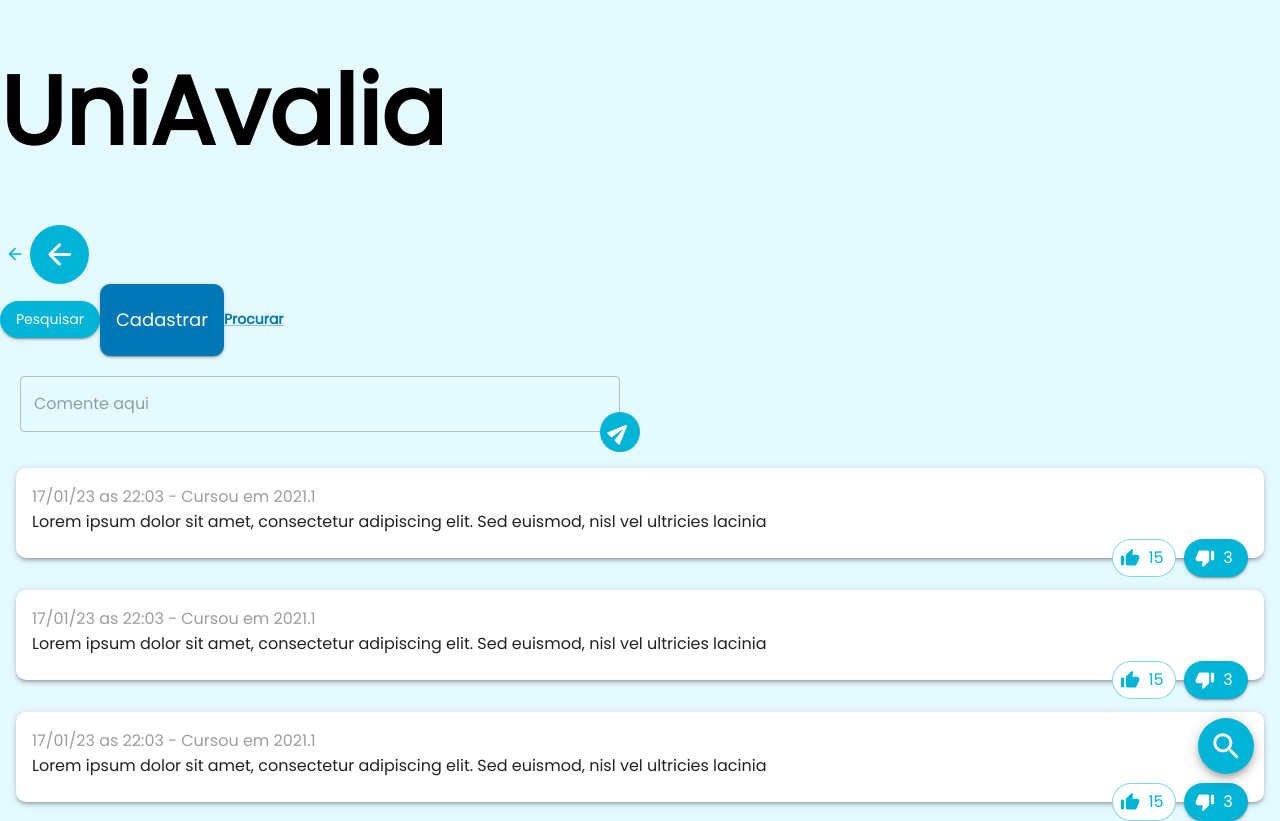
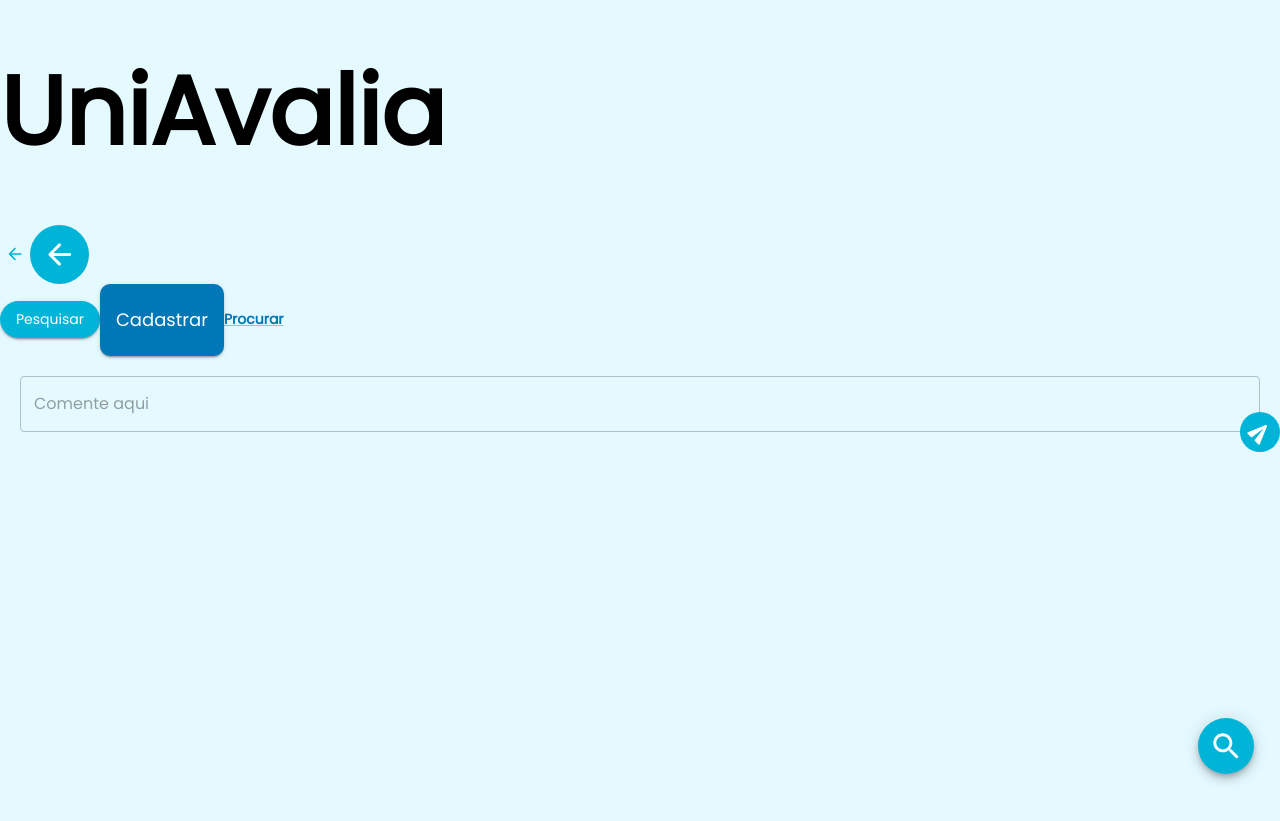
Before and after one commit to Barbosa885/UniAvalia-front, a Next.js app: page / in a window 1280 px wide. After the commit the page ends 800 px from the top, so only its background shows below. Built offline with nearby package versions, Linux system fonts and the light colour scheme.

Commit message:
fix: Fix comment errors and styling

```diff
--- a/src/components/Agree/index.tsx
+++ b/src/components/Agree/index.tsx
@@ -5,6 +5,10 @@ import { Button, ButtonProps } from '@mui/material'
 const ButtonStyled = styled(Button)(({ theme }) => ({
   padding: '4px 8px',
   borderRadius: 9999,
+
+  p: {
+    margin: 0,
+  },
 }))
 
 export type AgreeProps = ButtonProps & {
--- a/src/components/Comment/index.tsx
+++ b/src/components/Comment/index.tsx
@@ -11,11 +11,6 @@ const PaperStyled = styled(Paper)(({ theme }) => ({
   borderRadius: 10,
   boxSizing: 'border-box',
 
-  p: {
-    fontSize: 16,
-    margin: 0,
-  },
-
   '.agree-btns': {
     position: 'absolute',
     bottom: 0,
@@ -27,9 +22,15 @@ const PaperStyled = styled(Paper)(({ theme }) => ({
   },
 }))
 
-const PStyled = styled.p(({ theme }) => ({
+const TimestampStyled = styled.p(({ theme }) => ({
   fontSize: 14,
   color: theme.palette.grey[500],
+  margin: 0,
+}))
+
+const MessageStyled = styled.p(({ theme }) => ({
+  fontSize: 14,
+  margin: 0,
 }))
 
 export interface CommentProps {
@@ -50,11 +51,11 @@ export const Comment = ({
 
   return (
     <PaperStyled elevation={3}>
-      <PStyled className="comment-timestamp">
+      <TimestampStyled>
         {formattedDate} - Cursou em {semester}
-      </PStyled>
+      </TimestampStyled>
 
-      <p className="comment-message">{message}</p>
+      <MessageStyled>{message}</MessageStyled>
 
       <div className="agree-btns">
         <Agree onClick={onAgree} active={agreed} count={agrees} />
--- a/src/components/CommentInput/index.tsx
+++ b/src/components/CommentInput/index.tsx
@@ -10,7 +10,6 @@ import { IconButton } from '../Button'
 const FormStyled = styled.form({
   position: 'relative',
   width: '100%',
-  maxWidth: '600px',
 })
 
 const IconButtonStyled = styled(IconButton)({
--- a/src/pages/index.tsx
+++ b/src/pages/index.tsx
@@ -1,4 +1,3 @@
-import { useState } from 'react'
 import { ArrowBackRounded, SearchRounded } from '@mui/icons-material'
 
 import {
@@ -7,55 +6,8 @@ import {
   IconButton,
   LinkButton,
 } from '../components/Button'
-import { Comment } from '../components/Comment'
 import { CommentInput } from '../components/CommentInput'
-
-const exampleComment: IComment = {
-  id: 0,
-  message:
-    'Lorem ipsum dolor sit amet, consectetur adipiscing elit. Sed euismod, nisl vel ultricies lacinia',
-  agrees: 15,
-  disagrees: 3,
-  date: new Date(),
-  semester: '2021.1',
-  agreed: false,
-  disagreed: true,
-}
-
 export default function Home(): JSX.Element {
-  const [comments, setComments] = useState<IComment[]>([
-    { ...exampleComment, id: 1 },
-    { ...exampleComment, id: 2 },
-    { ...exampleComment, id: 3 },
-  ])
-
-  const handleAgree = (id: number, isAgree: boolean): void => {
-    setComments(comments => {
-      const newComments = comments.map(comment => {
-        if (comment.id !== id) return comment
-
-        if (isAgree)
-          return {
-            ...comment,
-            disagreed: false,
-            agreed: !comment.agreed,
-            agrees: comment.agrees + (comment.agreed ? -1 : 1),
-            disagrees: comment.disagrees + (comment.disagreed ? -1 : 0),
-          }
-
-        return {
-          ...comment,
-          disagreed: !comment.disagreed,
-          agreed: false,
-          agrees: comment.agrees + (comment.agreed ? -1 : 0),
-          disagrees: comment.disagrees + (comment.disagreed ? -1 : 1),
-        }
-      })
-
-      return newComments
-    })
-  }
-
   return (
     <>
       <FloatingButton size="large" Icon={SearchRounded} />
@@ -85,28 +37,6 @@ export default function Home(): JSX.Element {
           }}
         />
       </div>
-
-      <div
-        style={{
-          display: 'flex',
-          flexDirection: 'column',
-          gap: 32,
-          padding: 16,
-        }}
-      >
-        {comments.map(comment => (
-          <Comment
-            key={comment.id}
-            comment={comment}
-            onAgree={() => {
-              handleAgree(comment.id, true)
-            }}
-            onDisagree={() => {
-              handleAgree(comment.id, false)
-            }}
-          />
-        ))}
-      </div>
     </>
   )
 }
```
